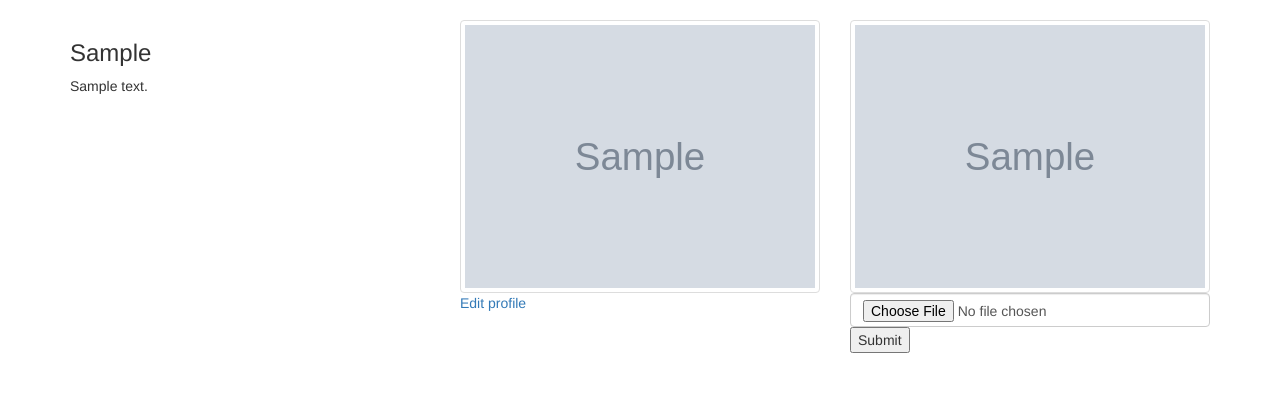
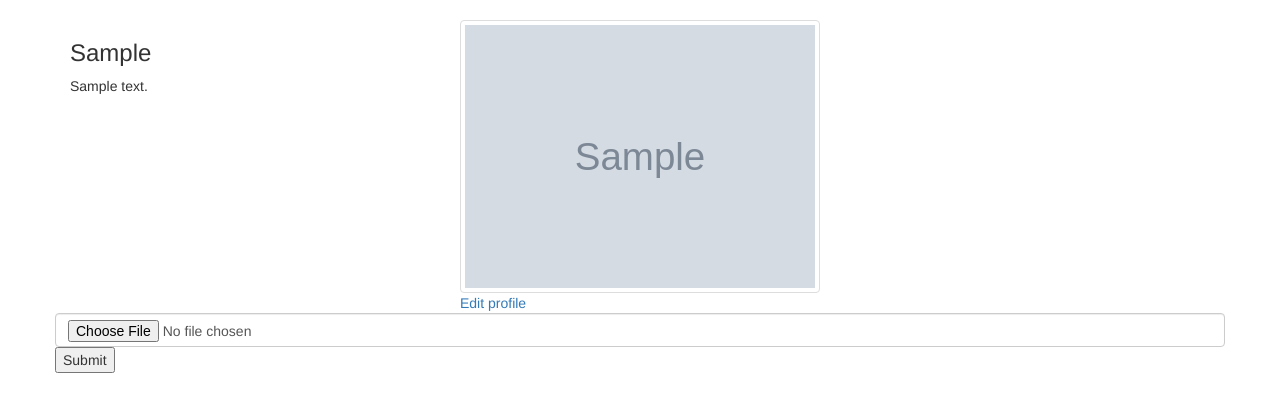
Before and after one commit to RonaldKiprotich/Pitch-App, a Flask app: a page that uses app/templates/profile/profile.html in a window 1280 px wide. Shown: the part 52-464 px from the top of the page. Run offline with Flask 2, Linux system fonts and the light colour scheme; a user stored in the database is signed in; tables that the repository leaves empty hold one stand-in row (values such as "Sample post"); grey boxes marked "Sample" are stand-in pictures; some libraries are stand-ins or nearby versions.

Commit message:
edit profile page layout

```diff
--- a/app/templates/profile/profile.html
+++ b/app/templates/profile/profile.html
@@ -29,15 +29,7 @@
     <a href="{{url_for('main.update_profile',uname=user.username)}}">Edit profile</a>
 {% endif %}
 </div>
-<div class="col-md-4">
-  {% if user.profile_pic_path %}
 
-  <img src="{{url_for('static',filename=user.profile_pic_path)}}" alt="" class="img-thumbnail">
-
-  {%else%}
-  <p>No profile picture</p>
-
-  {% endif %}
 
       {% if user == current_user %}
   <form  action="{{url_for('main.update_pic',uname=user.username)}}" method="post" enctype = "multipart/form-data">
```
Also changed, not shown: app/static/photos/bg_1.jpeg (added).
